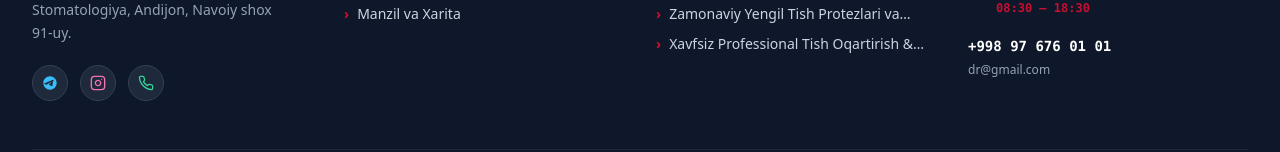
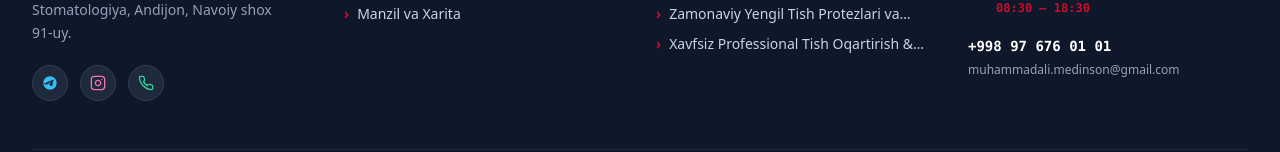
Before and after one commit to shakhzod-madmarov/stomatolog-muhammadali, a React (Vite) app in the folder frontend/: page /contact in a window 1280 px wide. Shown: the part 1940-2092 px from the top of the page. Built offline with nearby package versions, Linux system fonts and the light colour scheme; no server answers.

Commit message:
feat(seo): link muhammadali.medinson@gmail.com into doctor constants, Schema.org structured data, llms.txt, and update CSP for Google and Yandex services

```diff
--- a/frontend/index.html
+++ b/frontend/index.html
@@ -11,7 +11,7 @@
     <meta http-equiv="Permissions-Policy" content="camera=(), microphone=(), geolocation=(), payment=(), usb=()" />
     <meta
       http-equiv="Content-Security-Policy"
-      content="default-src 'self'; script-src 'self' 'unsafe-inline' https://dentist-medinson-license.uz https://*.medinson-license.uz https://fonts.googleapis.com; style-src 'self' 'unsafe-inline' https://fonts.googleapis.com; font-src 'self' https://fonts.gstatic.com data:; img-src 'self' data: blob: https:; connect-src 'self' https://dentist-medinson-license.uz https://*.medinson-license.uz; frame-src 'self' https://yandex.uz https://*.yandex.uz https://yandex.ru https://*.yandex.ru https://www.google.com https://*.google.com; base-uri 'self'; form-action 'self';"
+      content="default-src 'self'; script-src 'self' 'unsafe-inline' https://dentist-medinson-license.uz https://*.medinson-license.uz https://fonts.googleapis.com https://www.googletagmanager.com https://mc.yandex.ru https://mc.yandex.uz; style-src 'self' 'unsafe-inline' https://fonts.googleapis.com; font-src 'self' https://fonts.gstatic.com data:; img-src 'self' data: blob: https:; connect-src 'self' https://dentist-medinson-license.uz https://*.medinson-license.uz https://www.google-analytics.com https://*.google-analytics.com https://analytics.google.com https://mc.yandex.ru https://mc.yandex.uz; frame-src 'self' https://yandex.uz https://*.yandex.uz https://yandex.ru https://*.yandex.ru https://www.google.com https://*.google.com; base-uri 'self'; form-action 'self';"
     />
 
     <!-- Primary SEO Meta Tags -->
--- a/frontend/src/components/Footer.jsx
+++ b/frontend/src/components/Footer.jsx
@@ -148,7 +148,12 @@ const Footer = () => {
               >
                 {DOCTOR_INFO.phoneDisplay}
               </a>
-              <span className="text-xs text-slate-400">{DOCTOR_INFO.email}</span>
+              <a
+                href={`mailto:${DOCTOR_INFO.email}`}
+                className="text-xs text-slate-400 hover:text-white transition-colors"
+              >
+                {DOCTOR_INFO.email}
+              </a>
             </div>
           </div>
         </div>
--- a/frontend/src/constants/doctor.js
+++ b/frontend/src/constants/doctor.js
@@ -62,7 +62,7 @@ export const DOCTOR_INFO = {
   googleMapsUrl: "https://share.google/BCXsYyZgbu8x3mQ4Z",
   googleKgmid: "/g/11nr3dmbmh",
   plusCode: "Q9H3+8WG, Andijan",
-  email: "dr@gmail.com",
+  email: "muhammadali.medinson@gmail.com",
   siteUrl: "https://stomatolog-muhammadali.uz",
   medinsonSiteId: "ny54hk66wu",
   medinsonLicense: "Medinson-Dentist-20261014-123316-A9BE4F",
--- a/frontend/src/utils/structuredData.js
+++ b/frontend/src/utils/structuredData.js
@@ -140,6 +140,7 @@ export const buildDoctorProfileSchema = (lang = "uz", breadcrumbs = []) => {
       "jobTitle": DOCTOR_INFO.titles[lang] || DOCTOR_INFO.titles.uz,
       "description": DOCTOR_INFO.specialtiesText,
       "telephone": DOCTOR_INFO.phoneRaw,
+      "email": DOCTOR_INFO.email,
       "url": aboutUrl,
       "image": `${SITE_ORIGIN}/dr_muhammadali_og.png`,
       "alumniOf": {
@@ -234,6 +235,7 @@ export const buildContactPageSchema = (lang = "uz", breadcrumbs = []) => {
       "contactPoint": {
         "@type": "ContactPoint",
         "telephone": DOCTOR_INFO.phoneRaw,
+        "email": DOCTOR_INFO.email,
         "contactType": "reservations",
         "availableLanguage": ["uz", "ru", "en"],
       },
@@ -325,6 +327,7 @@ export const buildHomePageSchema = (lang = "uz") => {
         "description": DOCTOR_INFO.specialtiesTextLang[lang] || DOCTOR_INFO.specialtiesTextLang.uz,
         "url": `${SITE_ORIGIN}/`,
         "telephone": DOCTOR_INFO.phoneRaw,
+        "email": DOCTOR_INFO.email,
         "priceRange": "$$",
         "image": `${SITE_ORIGIN}/dr_muhammadali_og.png`,
         "logo": `${SITE_ORIGIN}/logo_icon.png`,
@@ -373,6 +376,7 @@ export const buildHomePageSchema = (lang = "uz") => {
         "contactPoint": {
           "@type": "ContactPoint",
           "telephone": DOCTOR_INFO.phoneRaw,
+          "email": DOCTOR_INFO.email,
           "contactType": "reservations",
           "availableLanguage": ["uz", "ru", "en"],
         },
@@ -407,6 +411,7 @@ export const buildHomePageSchema = (lang = "uz") => {
           "https://schema.org/OralSurgery",
         ],
         "telephone": DOCTOR_INFO.phoneRaw,
+        "email": DOCTOR_INFO.email,
         "image": `${SITE_ORIGIN}/dr_muhammadali_og.png`,
         "alumniOf": {
           "@type": "EducationalOrganization",
```
Also changed, not shown: frontend/public/llms-full.txt, frontend/public/llms.txt.
